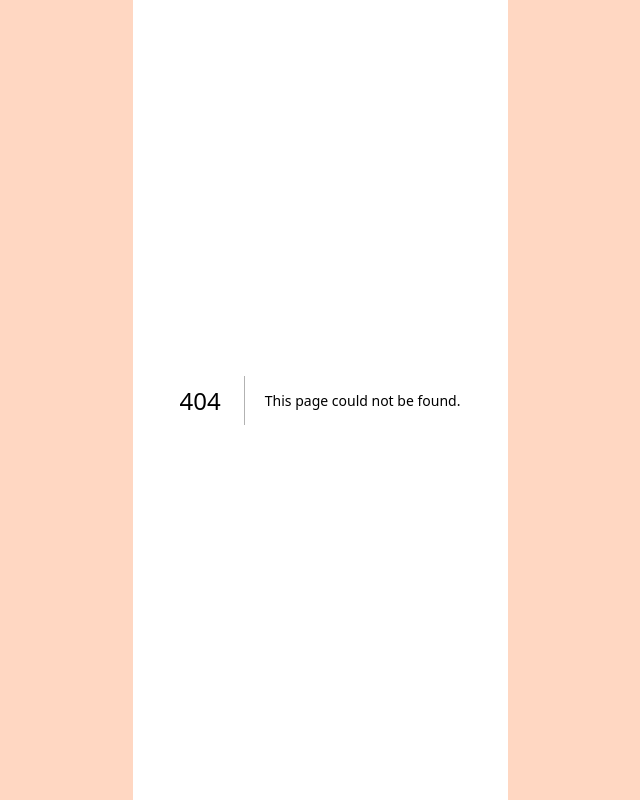
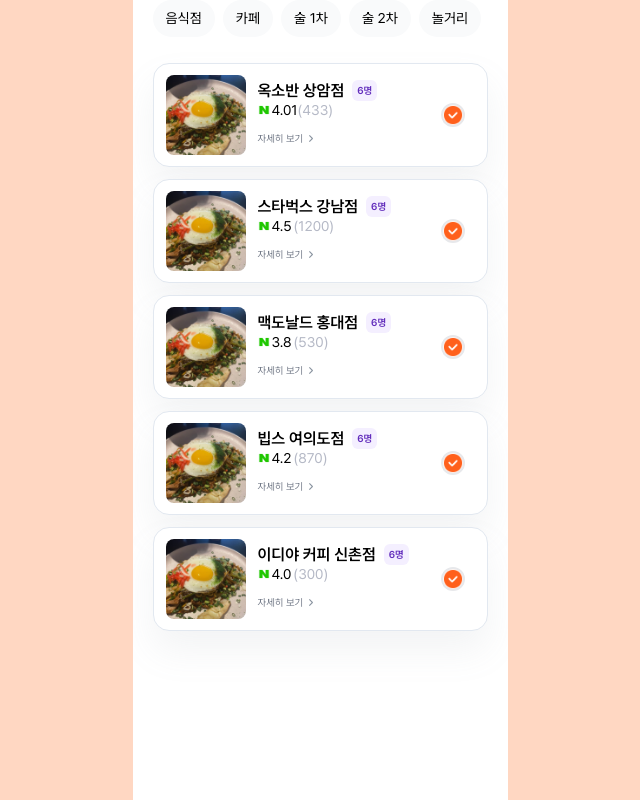
Before and after one commit to mash-up-kr/piikii_web, a Next.js app: page /vote-edit in a window 1280 px wide. Before the commit this address had no page. Shown: the whole page, without its empty margins (320-960 px from the left). Built offline with nearby package versions, Linux system fonts and the light colour scheme.

Commit message:
feat: Add edit area and components with vote counting

```diff
--- /dev/null
+++ b/app/vote-edit/_components/EditOptionArea.tsx
@@ -0,0 +1,97 @@
+"use client";
+import { CategoryChip } from "@/app/add-course/_components/CategoryChip";
+import { ColumnsType } from "@/app/edit-course/_components/DragAndDropArea";
+import { CardWithSelectedOption } from "@/components/common/Cards/CardWithSelectedOption";
+import { flattenColumns } from "@/lib/utils";
+import { useRouter } from "next/navigation";
+import { useState } from "react";
+
+const initialColumns: ColumnsType = {
+  course: {
+    id: "course",
+    list: {
+      food: [{ globalIndex: 0, title: "음식점", type: "food", icon: "🍔" }],
+      dessert: [{ globalIndex: 1, title: "카페", type: "dessert", icon: "🥨" }],
+      beer: [
+        { globalIndex: 2, title: "술 1차", type: "dessert", icon: "🥨" },
+        { globalIndex: 3, title: "술 2차", type: "dessert", icon: "🥨" },
+      ],
+      play: [{ globalIndex: 4, title: "놀거리", type: "play", icon: "🥨" }],
+    },
+  },
+};
+
+const placesInfo = [
+  {
+    place: "옥소반 상암점",
+    link: "abcd",
+    rating: "4.01",
+    reviewCount: 433,
+    images: ["/png/food.png"],
+  },
+  {
+    place: "스타벅스 강남점",
+    link: "efgh",
+    rating: "4.5",
+    reviewCount: 1200,
+    images: ["/png/food.png"],
+  },
+  {
+    place: "맥도날드 홍대점",
+    link: "ijkl",
+    rating: "3.8",
+    reviewCount: 530,
+    images: ["/png/food.png"],
+  },
+  {
+    place: "빕스 여의도점",
+    link: "mnop",
+    rating: "4.2",
+    reviewCount: 870,
+    images: ["/png/food.png"],
+  },
+  {
+    place: "이디야 커피 신촌점",
+    link: "qrst",
+    rating: "4.0",
+    reviewCount: 300,
+    images: ["/png/food.png"],
+  },
+];
+
+const EditOptionArea = () => {
+  const [selectedChip, setSelectedChip] = useState<number | null>(null);
+
+  const handleChipClick = (index: number) => {
+    setSelectedChip(index === selectedChip ? null : index);
+  };
+
+  return (
+    <div className="flex flex-col w-[335px] h-[631px] mx-[20px] gap-y-[26px]">
+      <div className="flex flex-row w-[252px] h-[37px] gap-x-[8px]">
+        {flattenColumns(initialColumns).map((item) => (
+          <CategoryChip
+            key={item.globalIndex}
+            title={item.title}
+            selected={selectedChip === item.globalIndex}
+            onClick={() => handleChipClick(item.globalIndex)}
+          />
+        ))}
+      </div>
+      <div className="flex flex-col gap-y-[12px]">
+        {placesInfo.map((placeInfo, index) => (
+          <CardWithSelectedOption
+            key={index}
+            place={placeInfo.place}
+            link={placeInfo.link}
+            rating={placeInfo.rating}
+            reviewCount={placeInfo.reviewCount}
+            images={placeInfo.images || []}
+          />
+        ))}
+      </div>
+    </div>
+  );
+};
+
+export default EditOptionArea;
--- /dev/null
+++ b/app/vote-edit/page.tsx
@@ -0,0 +1,8 @@
+import React from "react";
+import EditOptionArea from "./_components/EditOptionArea";
+
+const VoteEditPage = () => {
+  return <EditOptionArea />;
+};
+
+export default VoteEditPage;
--- /dev/null
+++ b/components/common/Cards/CardWithSelectedOption.tsx
@@ -0,0 +1,89 @@
+import { Badge } from "@/components/ui/badge";
+import { Card, CardContent } from "@/components/ui/card";
+import { CardInfoProps } from "@/model";
+import Image from "next/image";
+
+export const CardWithSelectedOption: React.FC<CardInfoProps> = ({
+  place,
+  rating,
+  reviewCount,
+  images,
+  onButtonClick,
+}) => {
+  return (
+    <Card
+      className={`group flex flex-col w-[335px] h-[104px] items-start justify-center cursor-pointer p-[12px] rounded-[16px] group-active:border-2 group-active:border-[#FF601C]`}
+    >
+      <CardContent className="flex flex-col w-[295px] h-[80px]">
+        <div className="flex flex-row w-full h-full">
+          <Image
+            src={images[0]}
+            alt="food"
+            className="rounded-lg"
+            width={80}
+            height={80}
+            priority
+          />
+          <div className="flex flex-row pl-[12px] items-center justify-center gap-y-[4px]">
+            <div className="flex flex-col max-w-[183px] h-[24px] items-start justify-center pr-[9px]">
+              <div className="flex flex-row max-w-full items-center gap-x-[8px]">
+                <span className="flex flex-row w-full max-w-[134px] whitespace-nowrap overflow-hidden text-ellipsis h-[21px] text-[16px] text-black font-semibold items-center">
+                  {place}
+                </span>
+                <Badge className="flex w-[25px] h-[21px] px-[5px] py-[3px] border-none text-[10px] rounded-[6px] bg-[#F4EFFF]">
+                  <span className="w-[15px] h-[15px] text-[#622DBC] font-semibold">
+                    6명
+                  </span>
+                </Badge>
+              </div>
+              <div className="flex flex-row w-[183px] h-[24px] gap-x-[2px] items-center">
+                <Image
+                  src="/png/naver.png"
+                  alt="naver"
+                  width={12}
+                  height={12}
+                  className="items-center"
+                  priority
+                />
+                <span className="text-[14px] max-w-[24px] h-[18px] text-black flex items-center">
+                  {rating}
+                </span>
+                <span className="text-[14px] min-w-[36px] h-[18px] items-center flex text-[#B5B9C6]">
+                  ({reviewCount})
+                </span>
+              </div>
+
+              <div className="flex flex-row w-[183px] h-[79px] py-[4px] pr-[8px] mt-[8px] gap-x-[2px]">
+                <span className="w-[46px] h-[15px] text-[10px] text-[#747B89]">
+                  자세히 보기
+                </span>
+                <Image
+                  src={"svg/ic_arrow_right.svg"}
+                  alt="arrow"
+                  width={10}
+                  height={10}
+                  priority
+                  unoptimized
+                />
+              </div>
+            </div>
+            <button
+              className="flex w-[24px] h-[24px] items-center justify-center border-2 rounded-2xl border-[#E7E8EB] group-hover:border-[#FFD6D9] mr-[8px]"
+              onClick={onButtonClick}
+            >
+              <Image
+                src={"png/ic_check_circle-1_24.png"}
+                alt="check"
+                className=""
+                width={24}
+                height={24}
+                priority
+                unoptimized
+              />
+            </button>
+          </div>
+        </div>
+      </CardContent>
+    </Card>
+  );
+};
```
